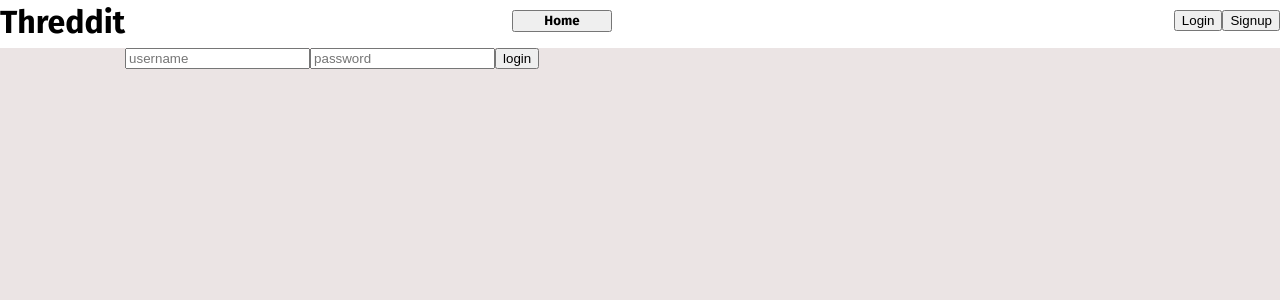
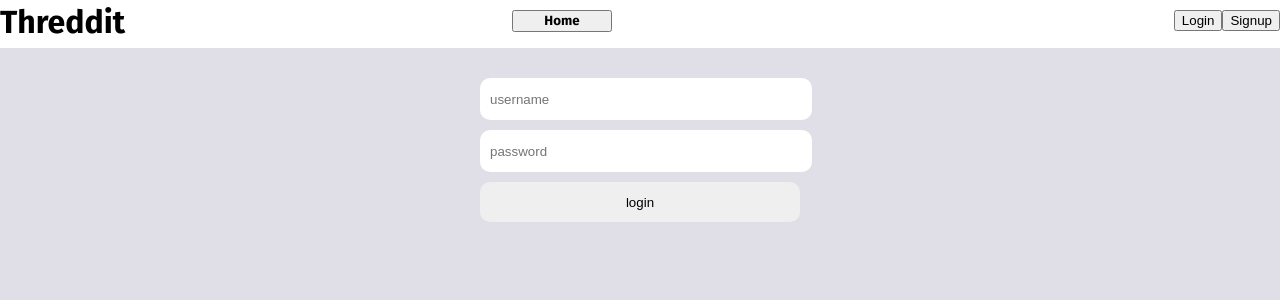
Before and after one commit to Mitch281/django-react-reddit-clone, a React (Create React App) app in the folder frontend/: page /login in a window 1280 px wide. Shown: the top 300 px of the page. Built offline with nearby package versions, Linux system fonts and the light colour scheme; no server answers.

Commit message:
Added styling for login and signup pages.

```diff
--- a/frontend/src/components/Auth/LoginPage.js
+++ b/frontend/src/components/Auth/LoginPage.js
@@ -1,6 +1,7 @@
 import { useContext, useState } from "react";
 import { UserContext } from "../../App";
 import { useNavigate } from "react-router-dom";
+import "../../style/login-signup.css";
 
 const LoginPage = () => {
 
@@ -37,7 +38,7 @@ const LoginPage = () => {
     }
 
     return (
-        <div>
+        <div id="login">
             <form onSubmit={(e) => handleLogin(e)}>
                 <input type="text" placeholder="username" value={username} onChange={(e) => setUsername(e.target.value)} />
                 <input type="password" placeholder="password" value={password} onChange={(e) => setPassword(e.target.value)} />
--- a/frontend/src/components/Auth/SignupPage.js
+++ b/frontend/src/components/Auth/SignupPage.js
@@ -41,7 +41,7 @@ const SignupPage = () => {
     }
 
     return (
-        <div>
+        <div id="signup">
             <form onSubmit={(e) => handleSignup(e)}>
                 <input type="text" placeholder="username" value={username} onChange={(e) => setUsername(e.target.value)} />
                 <input type="password" placeholder="password" value={password} onChange={(e) => setPassword(e.target.value)} />
--- a/frontend/src/style/index.css
+++ b/frontend/src/style/index.css
@@ -11,7 +11,7 @@ span {
 }
 
 :root {
-    --background-colour: rgb(235, 228, 228);
+    --background-colour: rgb(224, 222, 230);
 }
 
 body {
--- /dev/null
+++ b/frontend/src/style/login-signup.css
@@ -0,0 +1,48 @@
+:root {
+    --input-border-colour: rgb(147, 213, 252);
+    --input-background-colour-focus: rgb(235, 241, 240);
+}
+
+/* TODO: fix error where input of type submit different width to input of type text. See
+https://stackoverflow.com/questions/6625509/100-width-on-input-type-submit-vs-input-type-text */
+
+#login, #signup {
+    display: flex;
+    justify-content: center;
+    margin-top: 30px;
+}
+
+#login form, #signup form {
+    width: 25vw;
+    display: flex;
+    justify-content: center;
+    flex-direction: column;
+    flex-wrap: wrap;
+}
+
+#login form input, #signup form input {
+    width: 100%;
+    height: 3em;
+    border: none;
+    border-radius: 10px;
+}
+
+#login form input:not(:first-child), #signup form input:not(:first-child) {
+    margin-top: 10px;
+}
+
+/* Shift placeholder text to right. */
+#login form input:not(:last-child), #signup form input:not(:last-child) {
+    padding-left: 10px;
+}
+
+#login form input:focus:not(:last-child), #signup form input:focus:not(:last-child) {
+    outline: none;
+    border: 2px solid var(--input-border-colour);
+    background-color: var(--input-background-colour-focus);
+}
+
+#login form input[type="submit"]:hover, #signup form input[type="submit"]:hover {
+    background-color: var(--input-background-colour-focus);
+    cursor: pointer;
+}
```
